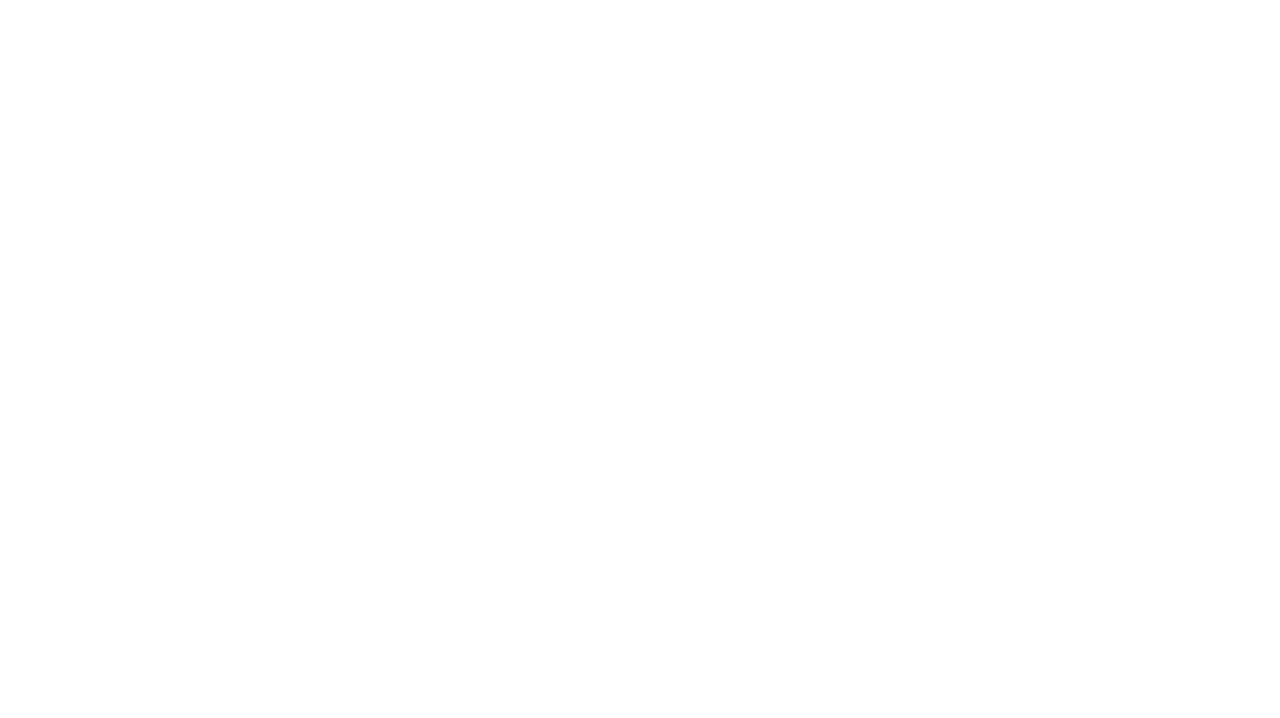
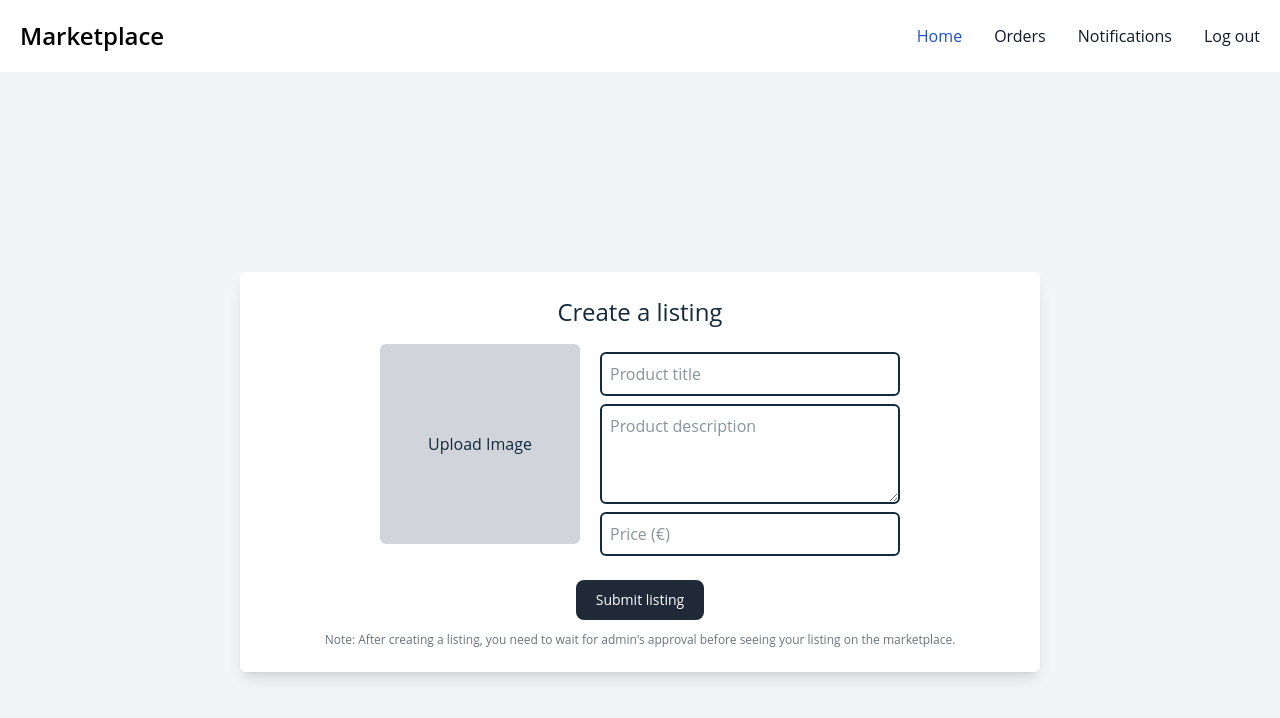
Before and after one commit to vernecic/PI-Projekt, a Vue app: page /create-listing in a window 1280 px wide. Before the commit this address had no page. Shown: the top 718 px of the page. Built offline with nearby package versions, Linux system fonts and the light colour scheme.

Commit message:
Create a listing je sada ruta

```diff
--- a/src/components/CreateListing.vue
+++ b/src/components/CreateListing.vue
@@ -1,10 +1,14 @@
 <template>
+  <SellerNavbar />
+
+  <div v-if="!listingCreated" class="min-h-screen flex justify-center items-center bg-gray-100">
     <div
-    v-if="!listingCreated"
-    class="bg-white w-2xl flex p-2 rounded-md justify-center items-center flex-col"
+      class="bg-white w-[800px] flex p-6 rounded-md justify-center items-center flex-col shadow-lg"
     >
-    <h2 class="text-2xl text-[#13293D]">Create a listing</h2>
-    <div class="flex flex-row mt-5">
+      <h2 class="text-2xl text-[#13293D] mb-4">Create a listing</h2>
+
+      <div class="flex flex-row">
+        <!-- Image Upload -->
         <label for="image-upload" class="cursor-pointer">
           <div
             class="w-[200px] h-[200px] bg-gray-300 flex justify-center items-center rounded-md mr-5"
@@ -13,7 +17,7 @@
             <img
               v-if="slika"
               :src="slika"
-            alt=""
+              alt="Uploaded Preview"
               class="w-[200px] h-[200px] object-cover rounded-md"
             />
           </div>
@@ -27,49 +31,56 @@
           required
         />
 
+        <!-- Listing Info -->
         <div class="flex flex-col">
           <input
             v-model="naslov"
             type="text"
-          class="border-2 rounded-md p-1 mt-2 w-[300px] text-[#13293D]"
+            class="border-2 rounded-md p-2 mt-2 w-[300px] text-[#13293D]"
             placeholder="Product title"
             required
           />
           <textarea
             v-model="opis"
-          class="border-2 rounded-md p-1 mt-2 w-[300px] h-[100px] text-[#13293D]"
+            class="border-2 rounded-md p-2 mt-2 w-[300px] h-[100px] text-[#13293D]"
             placeholder="Product description"
             required
           />
           <input
             v-model="cijena"
             type="number"
-          class="border-2 rounded-md p-1 mt-2 w-[300px] mb-5 text-[#13293D]"
+            class="border-2 rounded-md p-2 mt-2 w-[300px] text-[#13293D]"
             placeholder="Price (€)"
             required
           />
         </div>
       </div>
+
       <button
         type="button"
-      class="text-white bg-gray-800 hover:bg-gray-900 focus:outline-none focus:ring-4 focus:ring-gray-300 font-medium rounded-lg text-sm px-5 py-2.5 me-2 mb-2 dark:bg-gray-800 dark:hover:bg-gray-700 dark:focus:ring-gray-700 dark:border-gray-700 cursor-pointer"
+        class="mt-6 text-white bg-gray-800 hover:bg-gray-900 focus:outline-none focus:ring-4 focus:ring-gray-300 font-medium rounded-lg text-sm px-5 py-2.5 dark:bg-gray-800 dark:hover:bg-gray-700 dark:focus:ring-gray-700 dark:border-gray-700 cursor-pointer"
       >
         Submit listing
       </button>
 
-    <div class="text-gray-500 text-xs mt-3">
+      <div class="text-gray-500 text-xs mt-3 text-center">
         Note: After creating a listing, you need to wait for admin's approval before seeing your
-      listing on the marketplace
+        listing on the marketplace.
+      </div>
     </div>
   </div>
 
-  <div v-else class="text-center text-white mt-4 text-lg">Listing created, awaiting approval</div>
+  <div
+    v-else
+    class="min-h-screen flex justify-center items-center bg-gray-100 text-center text-[#13293D] text-lg"
+  >
+    Listing created, awaiting approval.
+  </div>
 </template>
 
 <script setup>
+import SellerNavbar from '@/components/SellerNavbar.vue'
 import { ref } from 'vue'
-import { supabase } from '../supabase.js'
-import { collection, doc, setDoc, serverTimestamp } from 'firebase/firestore'
 
 const opis = ref('')
 const naslov = ref('')
@@ -77,13 +88,9 @@ const cijena = ref('')
 const listingCreated = ref(false)
 
 const slika = ref(null)
-
 const uploadSlika = ref(null)
 
-// Lokalni preview za uploadanu sliku
 const handleImageUpload = (event) => {
-  console.log(event)
-  console.log('image uploaded')
   const file = event.target.files[0]
   uploadSlika.value = file
   if (file) {
--- /dev/null
+++ b/src/components/MyOrders.vue
@@ -0,0 +1,5 @@
+<template>
+  <div class="border-2 bg-yellow mt-50">
+    <h1>My orders:</h1>
+  </div>
+</template>
--- a/src/components/SellerNavbar.vue
+++ b/src/components/SellerNavbar.vue
@@ -7,10 +7,8 @@
       class="inline-flex items-center p-2 w-10 h-10 justify-center text-sm text-gray-500 rounded-lg md:hidden hover:bg-gray-100 focus:outline-none focus:ring-2 focus:ring-gray-200 dark:text-gray-400 dark:hover:bg-gray-700 dark:focus:ring-gray-600"
       aria-controls="navbar-default"
       aria-expanded="false"
-    >
-      <span class="sr-only">Open main menu</span>
-    </button>
-    <div class="hidden w-full md:block md:w-auto" id="navbar-default ">
+    ></button>
+    <div class="w-full md:block md:w-auto" id="navbar-default ">
       <ul
         class="font-medium flex flex-col p-4 md:p-0 mt-4 border border-gray-100 rounded-lg bg-gray-50 md:flex-row md:space-x-8 rtl:space-x-reverse md:mt-0 md:border-0 md:bg-white dark:bg-gray-800 md:dark:bg-gray-900 dark:border-gray-700"
       >
@@ -22,12 +20,14 @@
             >Home</a
           >
         </li>
+
         <li>
           <a
-            href="#"
-            class="block py-2 px-3 text-gray-900 rounded-sm hover:bg-gray-100 md:hover:bg-transparent md:border-0 md:hover:text-blue-700 md:p-0 dark:text-white md:dark:hover:text-blue-500 dark:hover:bg-gray-700 dark:hover:text-white md:dark:hover:bg-transparent"
-            >Orders</a
+            class="block py-2 px-3 text-gray-900 rounded-sm hover:bg-gray-100 md:hover:bg-transparent md:border-0 md:hover:text-blue-700 md:p-0 dark:text-white md:dark:hover:text-blue-500 dark:hover:bg-gray-700 dark:hover:text-white md:dark:hover:bg-transparent cursor-pointer"
+            @click="$emit('open-my-orders')"
           >
+            Orders
+          </a>
         </li>
         <li>
           <a
@@ -52,7 +52,7 @@
 <script setup>
 import { useRouter } from 'vue-router'
 
-const emit = defineEmits(['open-create-listing'])
+const emit = defineEmits(['open-create-listing', 'open-my-orders'])
 
 const props = defineProps({
   username: String,
--- a/src/router/index.js
+++ b/src/router/index.js
@@ -20,6 +20,11 @@ const routes = [
     name: 'seller-feed',
     component: SellerFeed,
   },
+  {
+    path: '/create-listing',
+    name: 'create-listing',
+    component: CreateListing,
+  },
   /*  { path: '/create-listing', name: 'CreateListing', component: CreateListing }, */
 ]
 
--- a/src/views/SellerFeed.vue
+++ b/src/views/SellerFeed.vue
@@ -2,14 +2,13 @@
   <div class="flex flex-col w-full">
     <!-- Fixed top navbar container -->
     <div class="w-full h-30 sticky top-0 z-50 bg-gray-900">
-      <SellerNavbar :username="username" @open-create-listing="showCreateListing = true" />
+      <SellerNavbar :username="username" />
     </div>
-
-    <!-- Main content area -->
-    <div class="flex-1 p-8 text-white flex justify-center items-center">
-      <div v-if="showCreateListing">
-        <CreateListing />
-      </div>
+    <div class="flex items-center mt-20 flex-col">
+      <h1 class="font-bold text-3xl">Your listings:</h1>
+      <router-link to="/create-listing">
+        <button class="mt-20 rounded-lg border-2 p-2 cursor-pointer">Create a listing</button>
+      </router-link>
     </div>
   </div>
 </template>
@@ -22,6 +21,7 @@ import { onAuthStateChanged } from 'firebase/auth'
 
 import CreateListing from '@/components/CreateListing.vue'
 import SellerNavbar from '@/components/SellerNavbar.vue'
+import MyOrders from '@/components/MyOrders.vue'
 
 const username = ref('')
 
@@ -36,4 +36,5 @@ onAuthStateChanged(auth, (user) => {
 })
 
 const showCreateListing = ref(false)
+const showMyOrders = ref(false)
 </script>
```
Also changed, not shown: src/views/WelcomePage.vue (renamed from src/views/HomePage.vue). Lines whose indentation alone changed are shown as unchanged.
